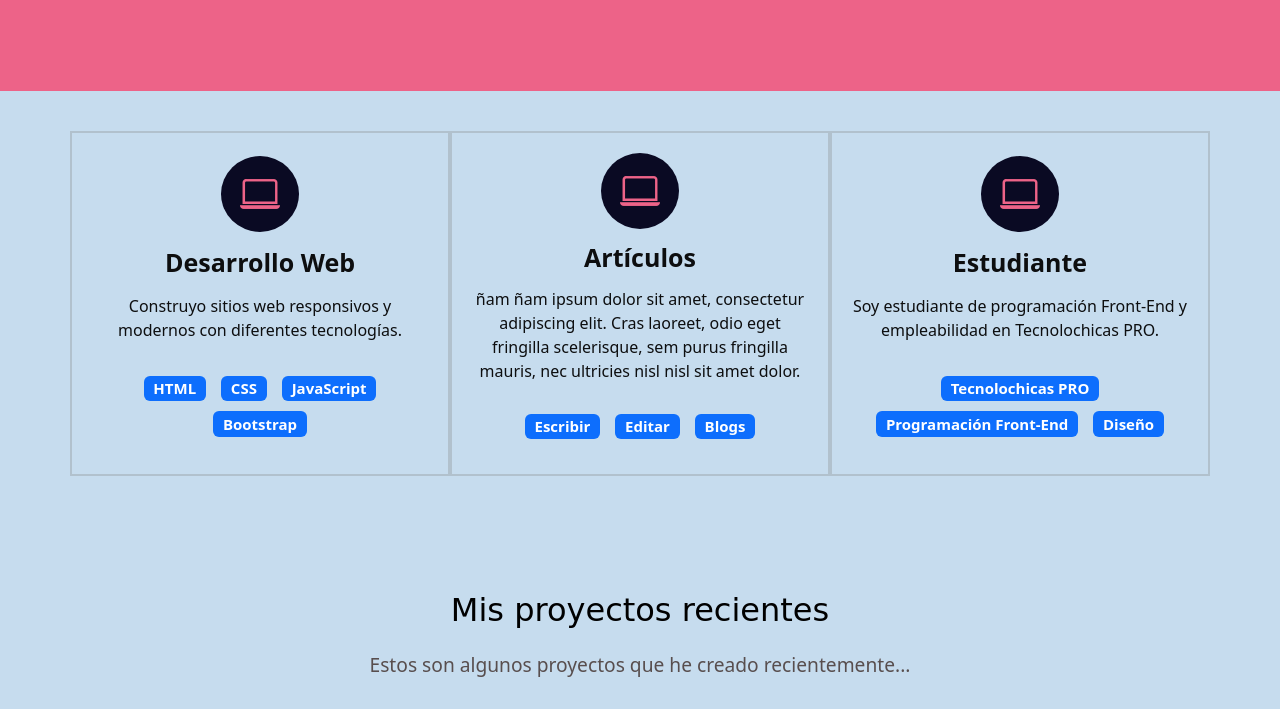
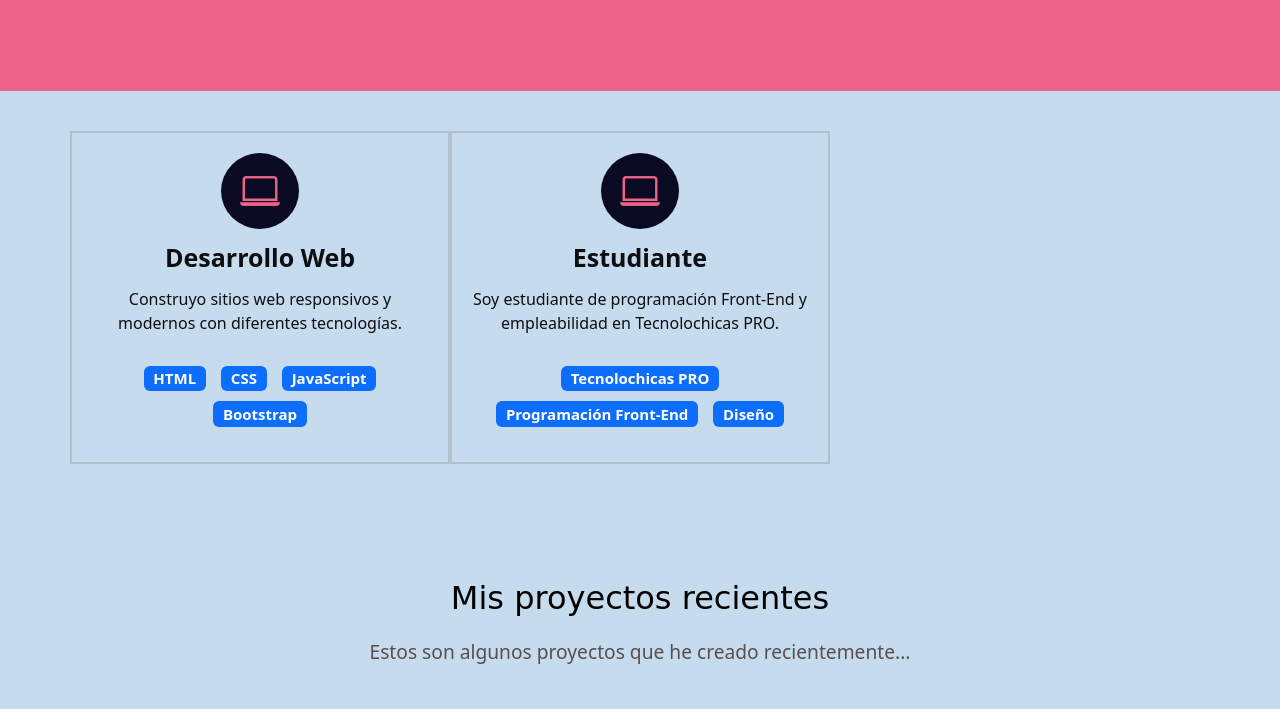
Before and after one commit to laura-cruz-jim/laura-cruz-jim.github.io, a plain HTML site: page index.html in a window 1280 px wide. Shown: the part 1320-2029 px from the top of the page. Drawn offline with nearby package versions, Linux system fonts and the light colour scheme; a web font is replaced by a local one.

Commit message:
Update index.html

```diff
--- a/index.html
+++ b/index.html
@@ -96,16 +96,7 @@
             </div>
           </div>
           <!-- Articulos -->
-          <div class="columna col-12 col-md-4">
-            <i class="bi bi-laptop"></i>
-            <p class="experiencia-titulo">Artículos</p>
-            <p>ñam ñam ipsum dolor sit amet, consectetur adipiscing elit. Cras laoreet, odio eget fringilla scelerisque, sem purus fringilla mauris, nec ultricies nisl nisl sit amet dolor. </p>
-            <div class="badges-contenedor">
-              <span class="badge text-bg-primary">Escribir</span>
-              <span class="badge text-bg-primary">Editar</span>
-              <span class="badge text-bg-primary">Blogs</span>
-            </div>
-          </div>
+
           <!-- Estudiante -->
           <div class="columna col-12 col-md-4">
             <i class="bi bi-laptop"></i>
```
